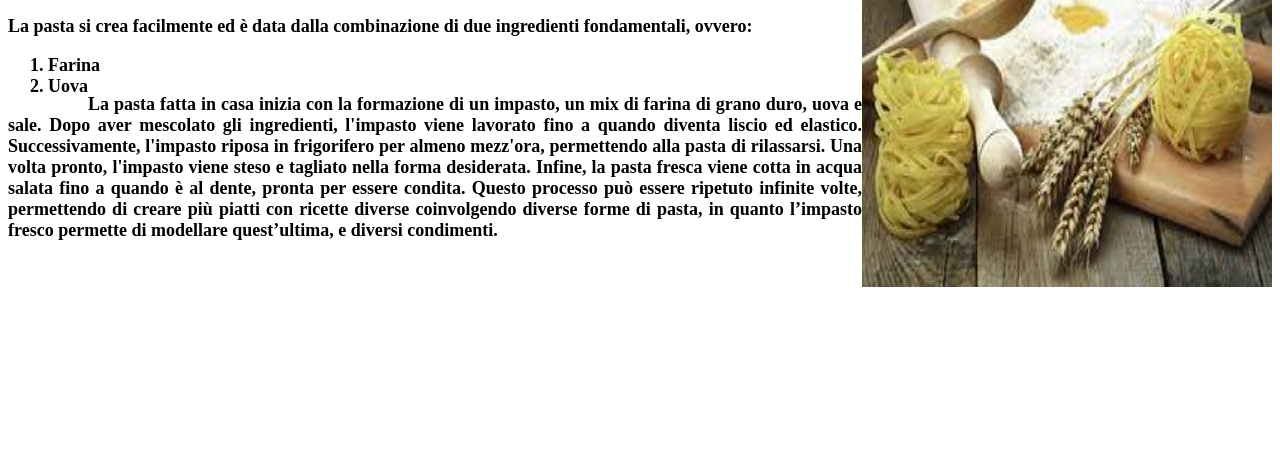
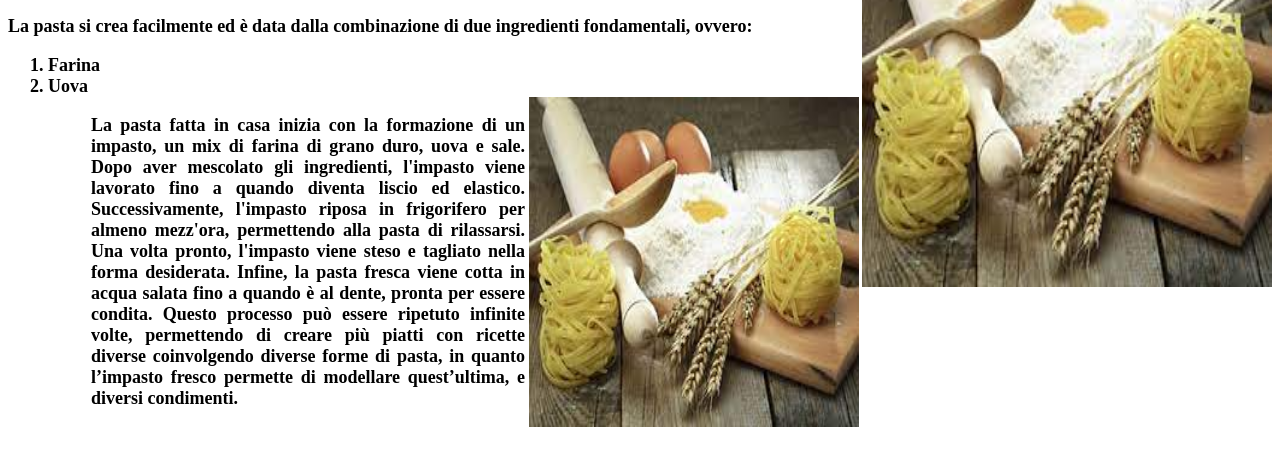
Before and after one commit to ggodialee/ggodialee.github.io, a plain HTML site: page Ricetta.html in a window 1280 px wide. Shown: the part 128-594 px from the top of the page. Drawn offline with Linux system fonts and the light colour scheme.

Commit message:
Update Ricetta.html

```diff
--- a/Ricetta.html
+++ b/Ricetta.html
@@ -51,7 +51,11 @@ h2, h3 {color: #000000; font-size: 18px;}
 <li>Uova</li>
 </ol>
 </h3>
-<h1>La pasta fatta in casa inizia con la formazione di un impasto, un mix di farina di grano duro, uova e sale. Dopo aver mescolato gli ingredienti, l'impasto viene lavorato fino a quando diventa liscio ed elastico. Successivamente, l'impasto riposa in frigorifero per almeno mezz'ora, permettendo alla pasta di rilassarsi. Una volta pronto, l'impasto viene steso e tagliato nella forma desiderata. Infine, la pasta fresca viene cotta in acqua salata fino a quando è al dente, pronta per essere condita. Questo processo può essere ripetuto infinite volte, permettendo di creare più piatti con ricette diverse coinvolgendo diverse forme di pasta, in quanto l’impasto fresco permette di modellare quest’ultima, e diversi condimenti.</h1>
+ <table>
+<tr><td><h1>La pasta fatta in casa inizia con la formazione di un impasto, un mix di farina di grano duro, uova e sale. Dopo aver mescolato gli ingredienti, l'impasto viene lavorato fino a quando diventa liscio ed elastico. Successivamente, l'impasto riposa in frigorifero per almeno mezz'ora, permettendo alla pasta di rilassarsi. Una volta pronto, l'impasto viene steso e tagliato nella forma desiderata. Infine, la pasta fresca viene cotta in acqua salata fino a quando è al dente, pronta per essere condita. Questo processo può essere ripetuto infinite volte, permettendo di creare più piatti con ricette diverse coinvolgendo diverse forme di pasta, in quanto l’impasto fresco permette di modellare quest’ultima, e diversi condimenti.</h1>
+ <td><img src="download.jfif" style="float:right" margin-top: 100 width="330" height="330" margin-right: 40px></td>
+  </tr>
+  </table>
 
 </body>
 </html>
```
